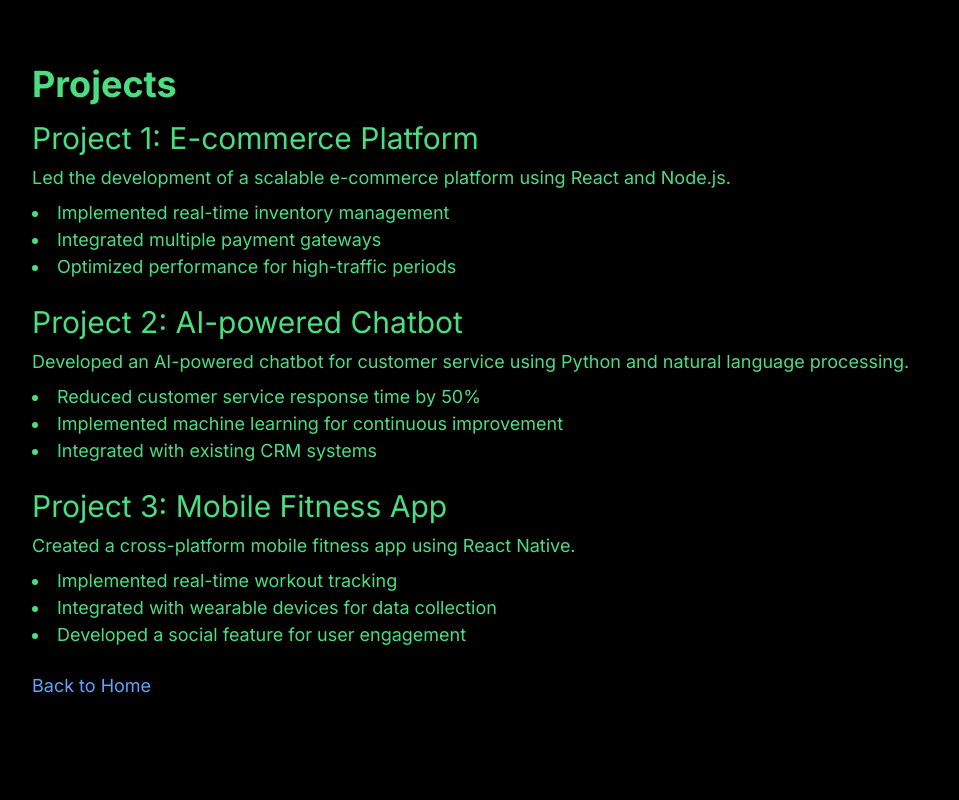
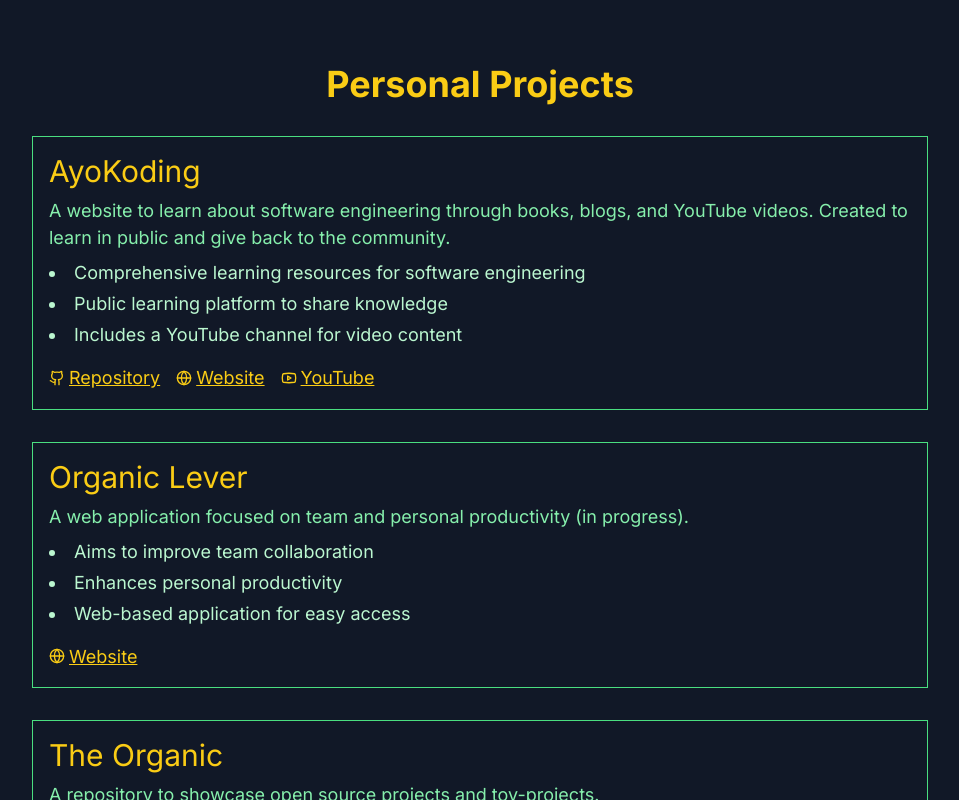
Before and after one commit to wahidyankf/wahidyankf-web, a Next.js app: page /projects in a window 1280 px wide. Shown: the top 800 px of the page, without its empty margins (160-1119 px from the left). Built offline with nearby package versions, Linux system fonts and the light colour scheme.

Commit message:
finish projects section

```diff
--- a/src/app/projects/page.tsx
+++ b/src/app/projects/page.tsx
@@ -1,67 +1,131 @@
 import { Metadata } from "next";
 import Link from "next/link";
+import { Github, Globe, Youtube } from "lucide-react";
 
 export const metadata: Metadata = {
-  title: "Projects - Wahidyan Kresna Fridayoka (Yoka)",
+  title: "Personal Projects - Wahidyan Kresna Fridayoka (Yoka)",
   description:
-    "Showcase of projects by Wahidyan Kresna Fridayoka (Yoka), a Software Engineer and Engineering Manager.",
+    "Showcase of personal projects by Wahidyan Kresna Fridayoka (Yoka), a Software Engineer and Engineering Manager.",
+};
+
+type Project = {
+  title: string;
+  description: string;
+  details: string[];
+  links: {
+    [key: string]: string;
+  };
+};
+
+const projects: Project[] = [
+  {
+    title: "AyoKoding",
+    description:
+      "A website to learn about software engineering through books, blogs, and YouTube videos. Created to learn in public and give back to the community.",
+    details: [
+      "Comprehensive learning resources for software engineering",
+      "Public learning platform to share knowledge",
+      "Includes a YouTube channel for video content",
+    ],
+    links: {
+      repository: "https://github.com/organiclever/ayokoding",
+      website: "https://ayokoding.com/",
+      YouTube: "https://www.youtube.com/@AyoKoding",
+    },
+  },
+  {
+    title: "Organic Lever",
+    description:
+      "A web application focused on team and personal productivity (in progress).",
+    details: [
+      "Aims to improve team collaboration",
+      "Enhances personal productivity",
+      "Web-based application for easy access",
+    ],
+    links: {
+      website: "http://organiclever.com/",
+    },
+  },
+  {
+    title: "The Organic",
+    description:
+      "A repository to showcase open source projects and toy-projects.",
+    details: [
+      "Collection of various open source contributions",
+      "Includes experimental and learning projects",
+      "Demonstrates diverse coding skills and interests",
+    ],
+    links: {
+      repository: "https://github.com/organiclever/the-organic",
+    },
+  },
+];
+
+const LinkIcon = ({ type }: { type: string }) => {
+  switch (type.toLowerCase()) {
+    case "repository":
+      return <Github className="inline-block w-4 h-4 mr-1" />;
+    case "youtube":
+      return <Youtube className="inline-block w-4 h-4 mr-1" />;
+    default:
+      return <Globe className="inline-block w-4 h-4 mr-1" />;
+  }
+};
+
+const ProjectComponent = ({ project }: { project: Project }) => (
+  <div className="mb-8 border border-green-400 rounded-lg p-4 hover:bg-gray-800 transition-colors duration-200">
+    <h2 className="text-xl sm:text-2xl md:text-3xl mb-2 text-yellow-400">
+      {project.title}
+    </h2>
+    <p className="mb-2 text-green-300">{project.description}</p>
+    <ul className="list-disc list-inside mb-2 text-green-200">
+      {project.details.map((detail, index) => (
+        <li key={index} className="mb-1">
+          {detail}
+        </li>
+      ))}
+    </ul>
+    <div className="mt-4">
+      {Object.entries(project.links).map(([key, value]) => (
+        <a
+          key={key}
+          href={value}
+          target="_blank"
+          rel="noopener noreferrer"
+          className="text-yellow-400 underline decoration-yellow-400 hover:text-green-400 hover:decoration-green-400 transition-all duration-200 mr-4 inline-flex items-center"
+        >
+          <LinkIcon type={key} />
+          {key.charAt(0).toUpperCase() + key.slice(1)}
+        </a>
+      ))}
+    </div>
+  </div>
+);
+
+const renderProjects = (projects: Project[]) => {
+  return projects.map((project, index) => (
+    <ProjectComponent key={index} project={project} />
+  ));
 };
 
 export default function Projects() {
   return (
-    <main className="min-h-screen bg-black text-green-400 p-4 sm:p-8 md:p-12 lg:p-16">
+    <main className="min-h-screen bg-gray-900 text-green-400 p-4 sm:p-8 md:p-12 lg:p-16">
       <div className="max-w-4xl mx-auto">
-        <h1 className="text-2xl sm:text-3xl md:text-4xl font-bold mb-4">
-          Projects
+        <h1 className="text-2xl sm:text-3xl md:text-4xl font-bold mb-8 text-center text-yellow-400">
+          Personal Projects
         </h1>
 
-        <section className="mb-6">
-          <h2 className="text-xl sm:text-2xl md:text-3xl mb-2">
-            Project 1: E-commerce Platform
-          </h2>
-          <p className="mb-2">
-            Led the development of a scalable e-commerce platform using React
-            and Node.js.
-          </p>
-          <ul className="list-disc list-inside mb-2">
-            <li>Implemented real-time inventory management</li>
-            <li>Integrated multiple payment gateways</li>
-            <li>Optimized performance for high-traffic periods</li>
-          </ul>
-        </section>
+        {renderProjects(projects)}
 
-        <section className="mb-6">
-          <h2 className="text-xl sm:text-2xl md:text-3xl mb-2">
-            Project 2: AI-powered Chatbot
-          </h2>
-          <p className="mb-2">
-            Developed an AI-powered chatbot for customer service using Python
-            and natural language processing.
-          </p>
-          <ul className="list-disc list-inside mb-2">
-            <li>Reduced customer service response time by 50%</li>
-            <li>Implemented machine learning for continuous improvement</li>
-            <li>Integrated with existing CRM systems</li>
-          </ul>
-        </section>
-
-        <section className="mb-6">
-          <h2 className="text-xl sm:text-2xl md:text-3xl mb-2">
-            Project 3: Mobile Fitness App
-          </h2>
-          <p className="mb-2">
-            Created a cross-platform mobile fitness app using React Native.
-          </p>
-          <ul className="list-disc list-inside mb-2">
-            <li>Implemented real-time workout tracking</li>
-            <li>Integrated with wearable devices for data collection</li>
-            <li>Developed a social feature for user engagement</li>
-          </ul>
-        </section>
-
-        <Link href="/" className="text-blue-400 hover:underline">
-          Back to Home
-        </Link>
+        <div className="text-center mt-8">
+          <Link
+            href="/"
+            className="text-yellow-400 underline decoration-yellow-400 hover:text-green-400 hover:decoration-green-400 transition-all duration-200"
+          >
+            Back to Home
+          </Link>
+        </div>
       </div>
     </main>
   );
--- a/src/components/terminal.tsx
+++ b/src/components/terminal.tsx
@@ -1,7 +1,6 @@
 "use client";
 
 import React, { ReactNode } from "react";
-import Link from "next/link";
 
 type Command = {
   command: string;
```
